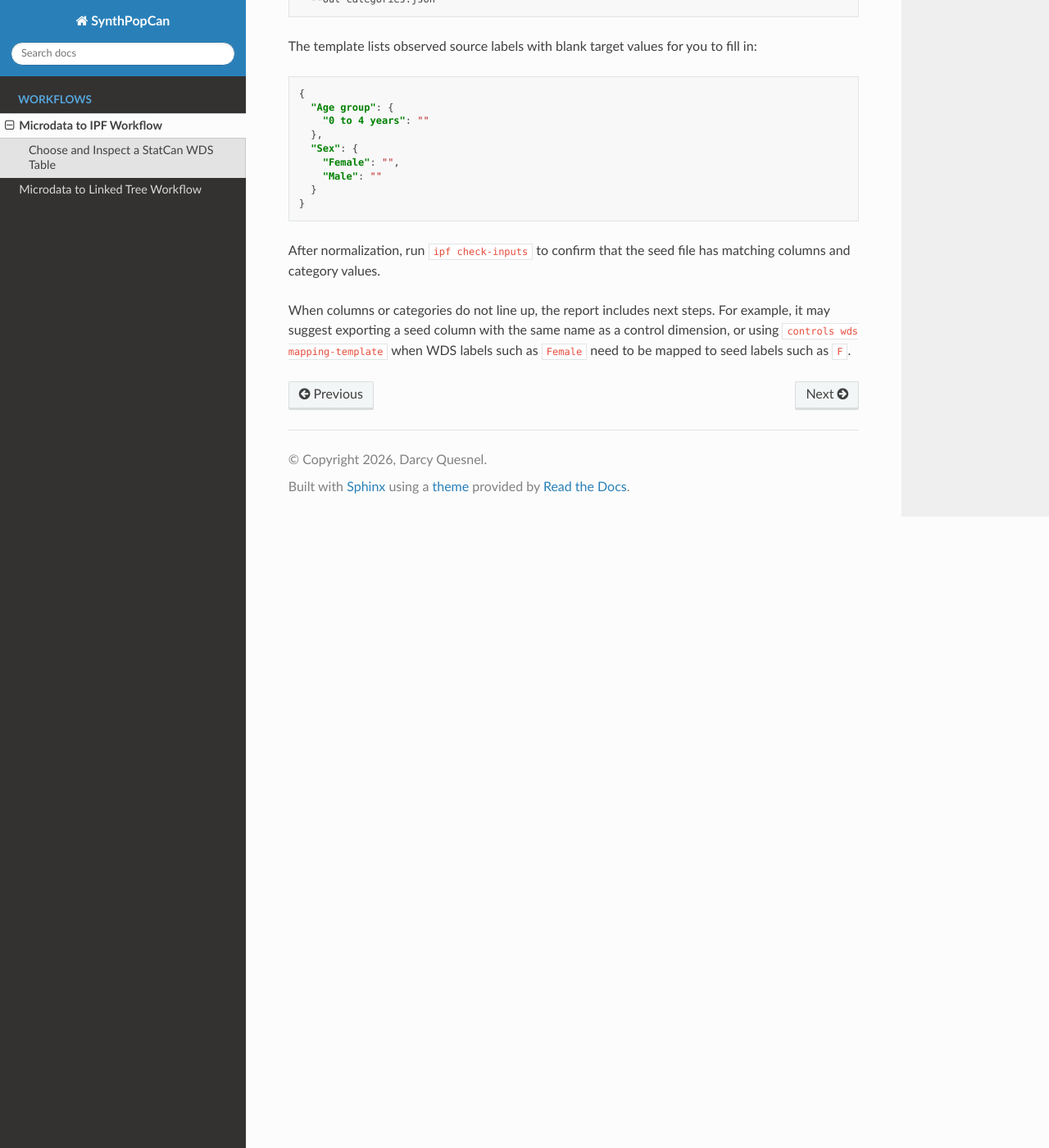
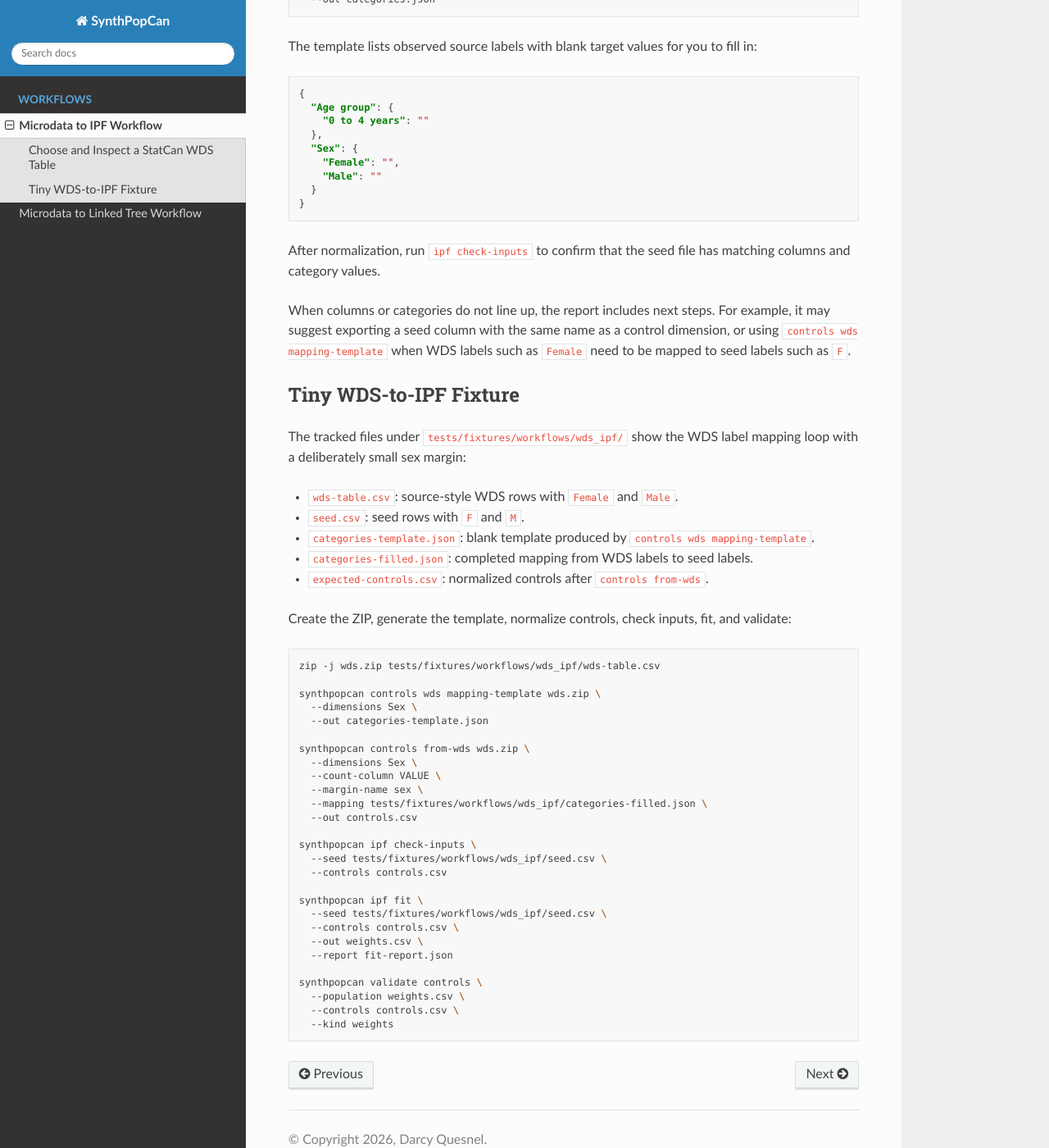
Before and after one commit to dlq/synthpopcan, a Sphinx documentation site: the page built from docs/workflows/microdata-to-ipf.md, in a window 1280 px wide and 1400 px high, scrolled down 1627 px. Shown: the whole window at 82% size. Built offline with Sphinx 7.4.7 and the Read the Docs theme 3.1.0, drawn with Linux system fonts in a browser that asks for light colours.

Commit message:
Add WDS to IPF workflow fixture

````diff
--- a/docs/workflows/microdata-to-ipf.md
+++ b/docs/workflows/microdata-to-ipf.md
@@ -100,3 +100,48 @@ When columns or categories do not line up, the report includes next steps. For
 example, it may suggest exporting a seed column with the same name as a control
 dimension, or using `controls wds mapping-template` when WDS labels such as
 `Female` need to be mapped to seed labels such as `F`.
+
+## Tiny WDS-to-IPF Fixture
+
+The tracked files under `tests/fixtures/workflows/wds_ipf/` show the WDS label
+mapping loop with a deliberately small sex margin:
+
+- `wds-table.csv`: source-style WDS rows with `Female` and `Male`.
+- `seed.csv`: seed rows with `F` and `M`.
+- `categories-template.json`: blank template produced by
+  `controls wds mapping-template`.
+- `categories-filled.json`: completed mapping from WDS labels to seed labels.
+- `expected-controls.csv`: normalized controls after `controls from-wds`.
+
+Create the ZIP, generate the template, normalize controls, check inputs, fit,
+and validate:
+
+```bash
+zip -j wds.zip tests/fixtures/workflows/wds_ipf/wds-table.csv
+
+synthpopcan controls wds mapping-template wds.zip \
+  --dimensions Sex \
+  --out categories-template.json
+
+synthpopcan controls from-wds wds.zip \
+  --dimensions Sex \
+  --count-column VALUE \
+  --margin-name sex \
+  --mapping tests/fixtures/workflows/wds_ipf/categories-filled.json \
+  --out controls.csv
+
+synthpopcan ipf check-inputs \
+  --seed tests/fixtures/workflows/wds_ipf/seed.csv \
+  --controls controls.csv
+
+synthpopcan ipf fit \
+  --seed tests/fixtures/workflows/wds_ipf/seed.csv \
+  --controls controls.csv \
+  --out weights.csv \
+  --report fit-report.json
+
+synthpopcan validate controls \
+  --population weights.csv \
+  --controls controls.csv \
+  --kind weights
+```
````
Also changed, not shown: plan.md (+3 -1 lines), 6 other files.
